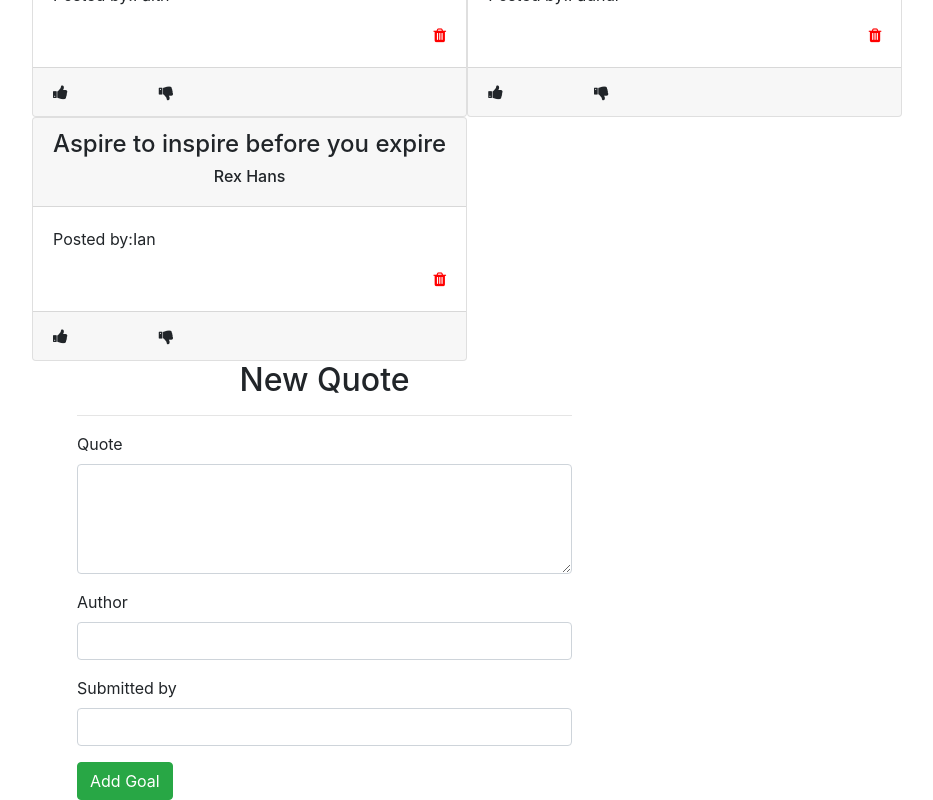
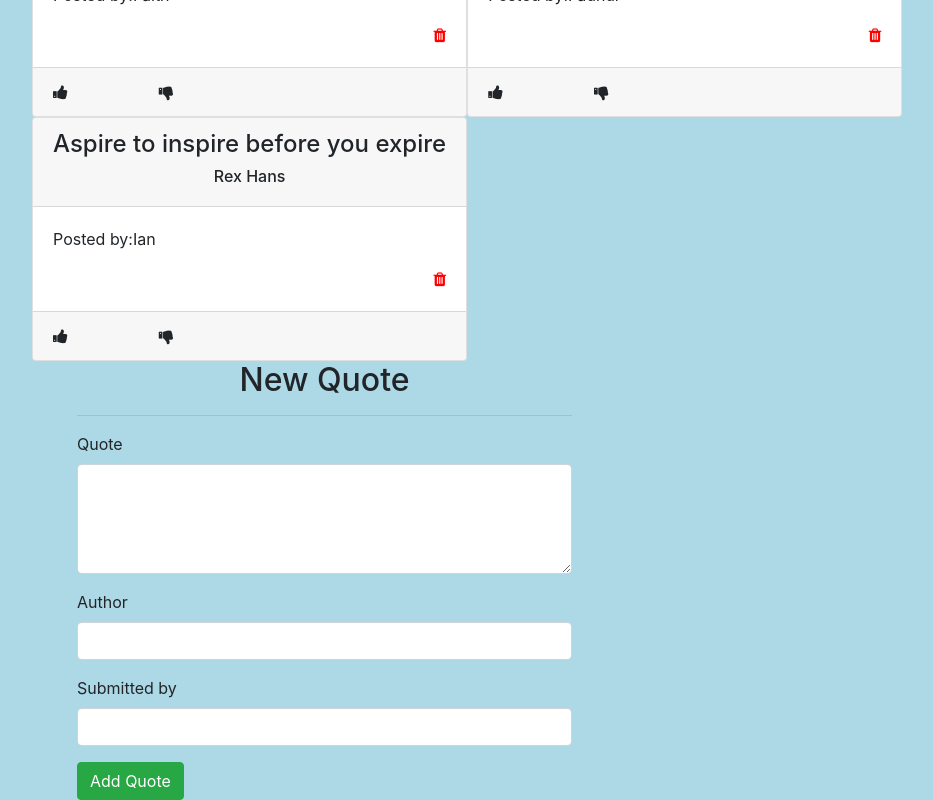
Before and after one commit to cynthiaoduol/Quotes, an Angular app: page / in a window 1280 px wide. Shown: the part 183-983 px from the top of the page, without its empty margins (38-971 px from the left). Built offline with nearby package versions, Linux system fonts and the light colour scheme.

Commit message:
add background color

```diff
--- a/package.json
+++ b/package.json
@@ -30,9 +30,10 @@
     "@angular/cli": "~8.3.5",
     "@angular/compiler-cli": "~8.2.7",
     "@angular/language-service": "~8.2.7",
-    "@types/node": "~8.9.4",
     "@types/jasmine": "~3.3.8",
     "@types/jasminewd2": "~2.0.3",
+    "@types/node": "~8.9.4",
+    "angular-cli-ghpages": "^0.6.0",
     "codelyzer": "^5.0.0",
     "jasmine-core": "~3.4.0",
     "jasmine-spec-reporter": "~4.2.1",
--- a/src/app/quote-form/quote-form.component.html
+++ b/src/app/quote-form/quote-form.component.html
@@ -1,7 +1,7 @@
 <div class="container">
   <h2 class="text-center">New Quote</h2>
   <hr>
-  <form (ngSubmit)='submitGoal()' #quoteForm='ngForm'>
+  <form (ngSubmit)='submitQuote()' #quoteForm='ngForm'>
 
     <div class="form-group">
       <label for="quote">Quote</label>
@@ -19,7 +19,7 @@
       <input type="text" required class="form-control" id="submitter" [(ngModel)]="newQuote.submitter" name="submitter">
     </div>
 
-    <button type="submit" class="btn btn-success">Add Goal</button>
+    <button type="submit" class="btn btn-success">Add Quote</button>
 
   </form>
 </div>
--- a/src/index.html
+++ b/src/index.html
@@ -8,7 +8,7 @@
   <link rel="icon" type="image/x-icon" href="favicon.ico">
   <link rel="stylesheet" type="text/css" href="https://maxcdn.bootstrapcdn.com/font-awesome/4.7.0/css/font-awesome.min.css" />
 </head>
-<body>
+<body style="background-color: lightblue">
   <app-root></app-root>
 </body>
 </html>
```
Also changed, not shown: src/styles.css (line endings or trailing spaces), 1 other file (tests, documents, lock files or other folders).
